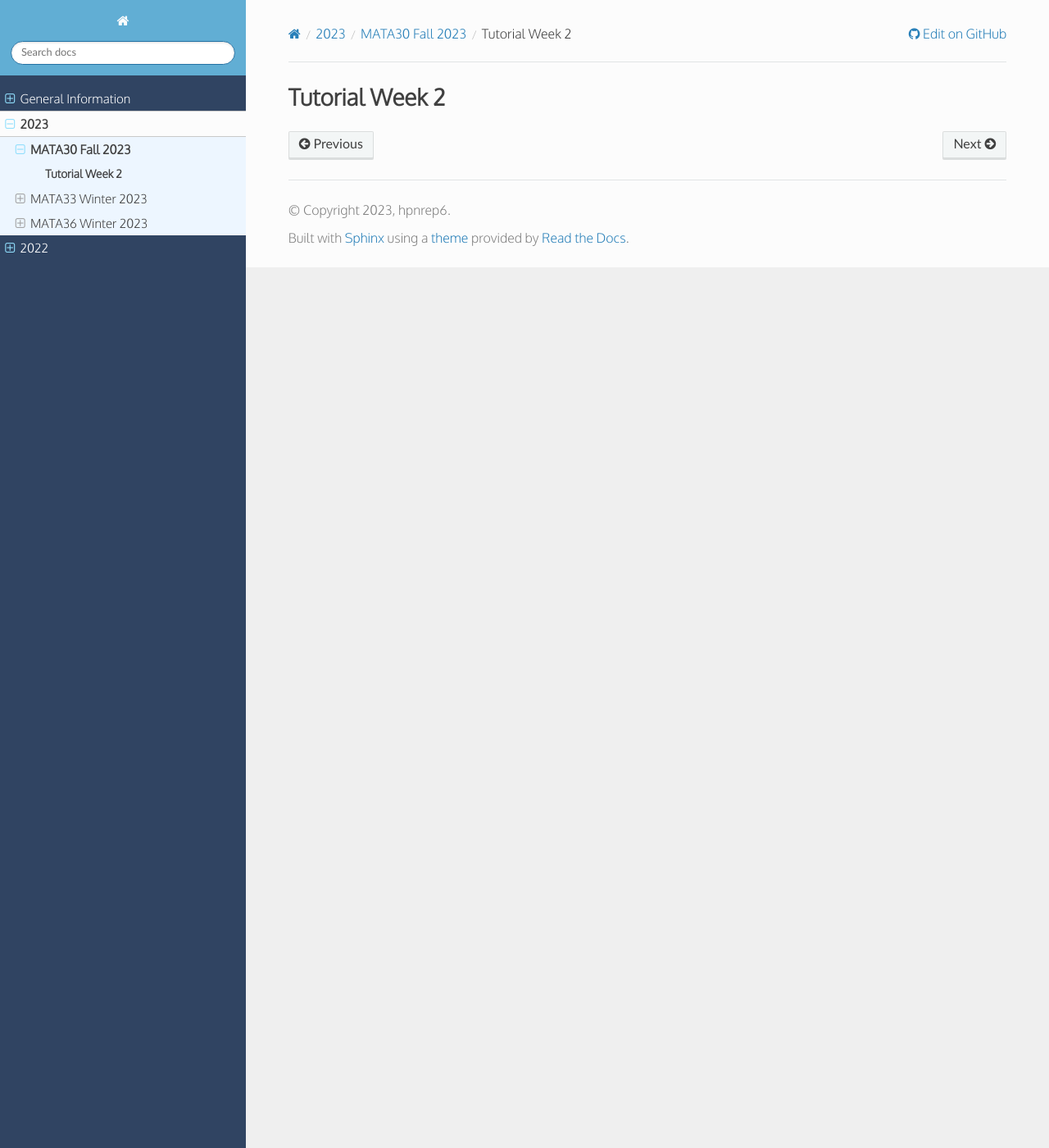
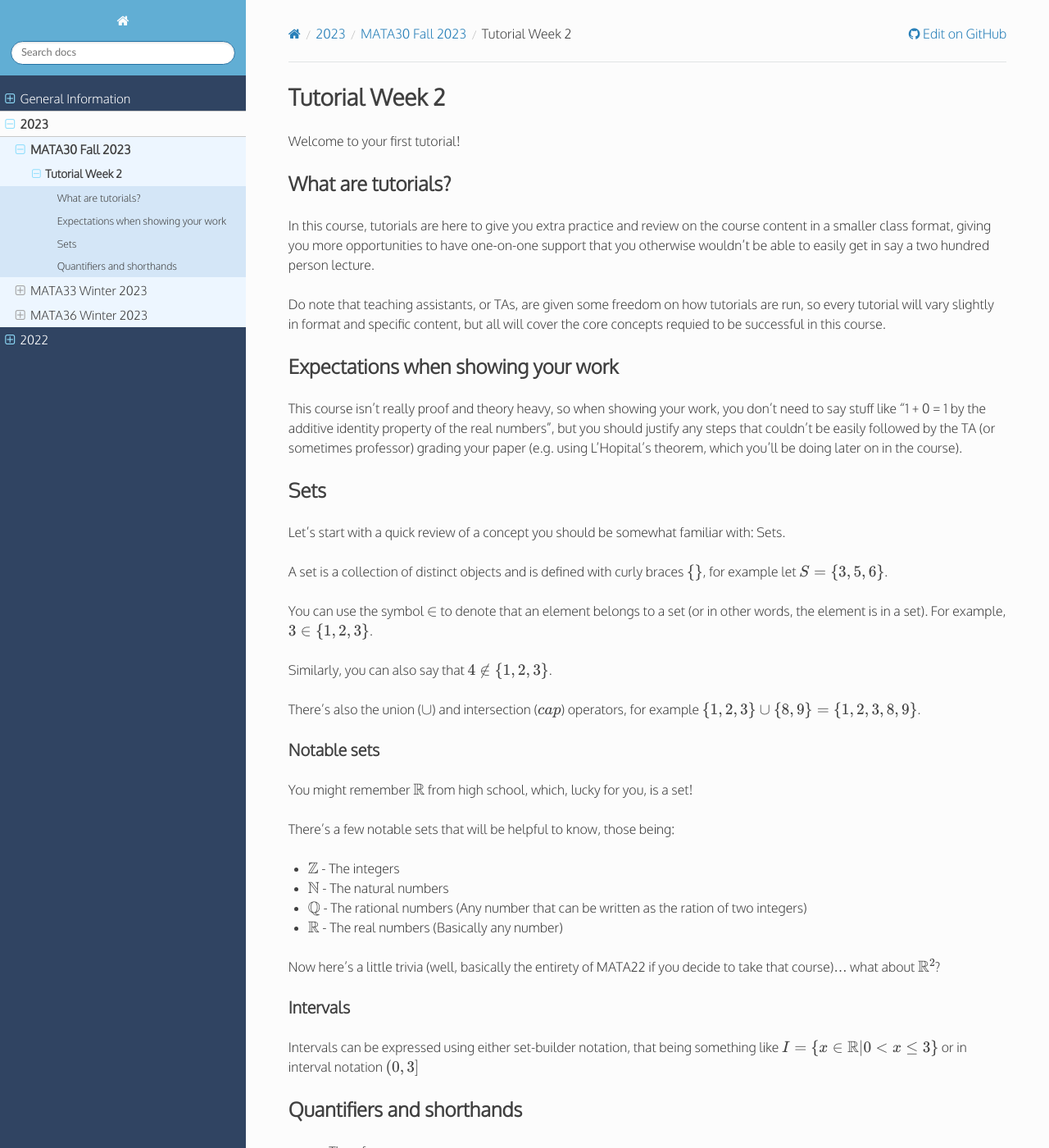
Before and after one commit to hpnrep6/t, a Sphinx documentation site: the page built from source/2023/mata30_fall/tutorial2.rst, in a window 1280 px wide and 1400 px high. Shown: the whole window at 82% size. Built offline with Sphinx 7.4.7 and the Read the Docs theme 2.0.0, drawn with Linux system fonts in a browser that asks for light colours; some of the changed text lies outside the part shown.

Commit message:
Tutorial 2

```diff
--- a/source/2023/mata30_fall/tutorial2.rst
+++ b/source/2023/mata30_fall/tutorial2.rst
@@ -13,3 +13,76 @@ Tutorial Week 2
       tex: {packages: {'[+]': ['ams']}}
       };
       </script>
+
+Welcome to your first tutorial!
+
+What are tutorials?
+-------------------
+
+In this course, tutorials are here to give you extra practice and review on the course content in a smaller class format, giving you more opportunities to have
+one-on-one support that you otherwise wouldn't be able to easily get in say a two hundred person lecture.
+
+Do note that teaching assistants, or TAs, are given some freedom on how tutorials are run, so every tutorial will vary slightly in format and specific content, but all
+will cover the core concepts requied to be successful in this course.
+
+Expectations when showing your work
+-----------------------------------
+
+This course isn't really proof and theory heavy, so when showing your work, you don't need to say stuff like "1 + 0 = 1 by the additive identity property of the real numbers", but you should justify
+any steps that couldn't be easily followed by the TA (or sometimes professor) grading your paper (e.g. using L'Hopital's theorem, which you'll be doing later on in the course).
+
+Sets
+----
+
+Let's start with a quick review of a concept you should be somewhat familiar with: Sets.
+
+A set is a collection of distinct objects and is defined with curly braces :math:`\{ \}`, for example let :math:`S = \{3, 5, 6\}`.
+
+You can use the symbol :math:`\in` to denote that an element belongs to a set (or in other words, the element is in a set). For example, :math:`3 \in \{1, 2, 3\}`.
+
+Similarly, you can also say that :math:`4 \notin \{1, 2, 3\}`.
+
+There's also the union (:math:`\cup`) and intersection (:math:`cap`) operators, for example :math:`\{1, 2, 3\} \cup \{8, 9\} = \{1, 2, 3, 8, 9\}`.
+
+Notable sets
+~~~~~~~~~~~~
+
+You might remember :math:`\mathbb{R}` from high school, which, lucky for you, is a set!
+
+There's a few notable sets that will be helpful to know, those being:
+
+- :math:`\mathbb{Z}` - The integers
+
+- :math:`\mathbb{N}` - The natural numbers
+
+- :math:`\mathbb{Q}` - The rational numbers (Any number that can be written as the ration of two integers)
+
+- :math:`\mathbb{R}` - The real numbers (Basically any number)
+
+Now here's a little trivia (well, basically the entirety of MATA22 if you decide to take that course)... what about :math:`\mathbb{R}^2`?
+
+Intervals
+~~~~~~~~~
+
+Intervals can be expressed using either set-builder notation, that being something like :math:`I = \{x \in \mathbb{R} | 0 < x \le 3 \}` or in interval notation :math:`(0, 3]`
+
+Quantifiers and shorthands
+--------------------------
+
+- :math:`\therefore` - Therefore
+
+- :math:`\because` - Because
+
+- st - Such that
+
+- :math:`\forall` - For all
+
+- :math:`\exists` - There exists
+
+Try to translate the following between symbols and regular english:
+
+- For all x in f(x), x = 5.
+
+- Because y is in the set S, we have some integer k that is greater than y.
+
+- For every rational number r, there is some integer k and some real number b such that r = k + b.
```
